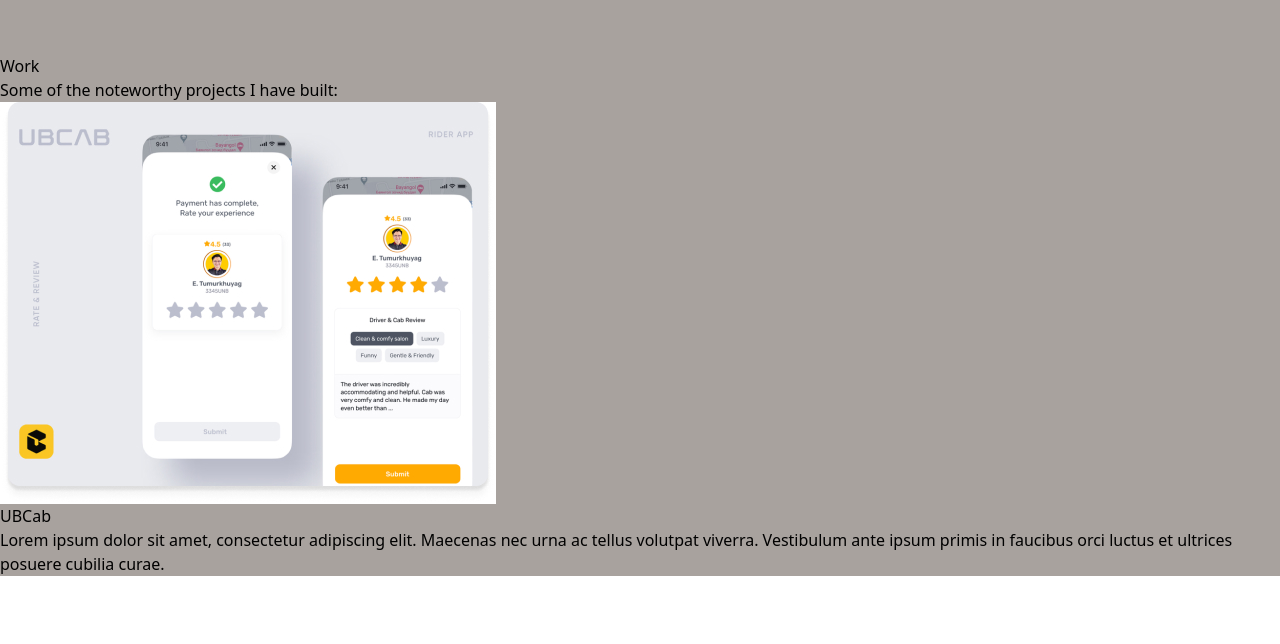
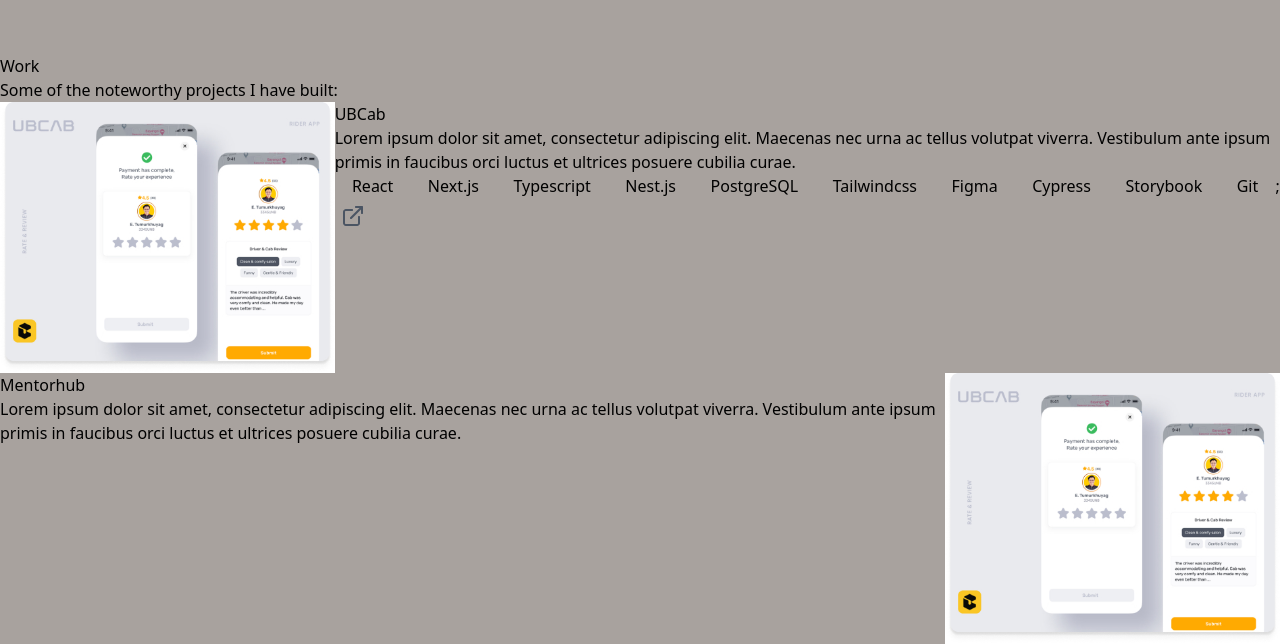
Before and after one commit to 14Berhee/portfolio-react, a Next.js app: page / in a window 1280 px wide. Shown: the part 2382-3026 px from the top of the page. Before the commit the page ends 2958 px from the top, so only its background shows below. Built offline with nearby package versions, Linux system fonts and the light colour scheme.

Commit message:
port yanzlav

```diff
--- /dev/null
+++ b/src/Components/Mentorhub.js
@@ -0,0 +1,19 @@
+import Worktool from "../Components/Workmap";
+
+export default function Mentorhub() {
+  return (
+    <div className="flex justify-between mt-12">
+      <div className="max-w-xl">
+        <h1 className="text-xl font-semibold mb-4 h-7">Mentorhub</h1>
+        <p>
+          Lorem ipsum dolor sit amet, consectetur adipiscing elit. Maecenas nec
+          urna ac tellus volutpat viverra. Vestibulum ante ipsum primis in
+          faucibus orci luctus et ultrices posuere cubilia curae.
+        </p>
+      </div>
+      <div className="max-w-xl h-[480px]">
+        <img src="Picture.jpg" className="p-12 bg-[#F9FAFB] rounded-xl"></img>
+      </div>
+    </div>
+  );
+}
--- /dev/null
+++ b/src/Components/Workmap.js
@@ -0,0 +1,50 @@
+const workdata = [
+  "React",
+  "Next.js",
+  "Typescript",
+  "Nest.js",
+  "PostgreSQL",
+  "Tailwindcss",
+  "Figma",
+  "Cypress",
+  "Storybook",
+  "Git",
+];
+
+const Worktool = () => {
+  return (
+    <div className="flex justify-between">
+      <div className="max-w-xl h-[480px]">
+        <img src="Picture.jpg" className="p-12 bg-[#F9FAFB] rounded-xl"></img>
+      </div>
+      <div>
+        <div className="max-w-xl">
+          <h1 className="text-xl font-semibold mb-4 h-7">UBCab</h1>
+          <p>
+            Lorem ipsum dolor sit amet, consectetur adipiscing elit. Maecenas
+            nec urna ac tellus volutpat viverra. Vestibulum ante ipsum primis in
+            faucibus orci luctus et ultrices posuere cubilia curae.
+          </p>
+        </div>
+        <div className="max-w-[480px] h-[120px] ">
+          <div className=" flex flex-wrap flex-row  ">
+            {workdata.map((tool, index) => {
+              return (
+                <p
+                  key={index}
+                  className=" h-7 rounded-xl bg-slate-200 flex m-auto justify-center px-5 py-1 items-center mt-2 font-semibold text-sm  "
+                >
+                  {tool}
+                </p>
+              );
+            })}
+            ;
+          </div>
+          <img src="Sum.png" className="mt-6"></img>
+        </div>
+      </div>
+    </div>
+  );
+};
+
+export default Worktool;
--- a/src/Components/Workscript.js
+++ /dev/null
@@ -1,17 +0,0 @@
-export default function Workscript() {
-  return (
-    <div>
-      <div className="max-w-xl h-[480px]">
-        <img src="Picture.jpg" className="p-12 bg-[#F9FAFB] rounded-xl"></img>
-      </div>
-      <div className="max-w-xl">
-        <h1 className="text-xl font-semibold mb-4 h-7">UBCab</h1>
-        <p>
-          Lorem ipsum dolor sit amet, consectetur adipiscing elit. Maecenas nec
-          urna ac tellus volutpat viverra. Vestibulum ante ipsum primis in
-          faucibus orci luctus et ultrices posuere cubilia curae.
-        </p>
-      </div>
-    </div>
-  );
-}
--- a/src/pages/index.js
+++ b/src/pages/index.js
@@ -23,7 +23,8 @@
 import Experience from "../Components/Experience";
 import Experience2 from "../Components/Experience2";
 import Work from "../Components/Work";
-import Workscript from "../Components/Workscript";
+import Worktool from "../Components/Workmap";
+import Mentorhub from "../Components/Mentorhub";
 
 const datas = [
   {
@@ -171,9 +172,14 @@
           );
         })}
       </div>
-      <div className="mt-24">
+      <div className="mt-24 ">
         <Work></Work>
-        <Workscript></Workscript>
+      </div>
+      <div>
+        <Worktool></Worktool>
+      </div>
+      <div>
+        <Mentorhub></Mentorhub>
       </div>
     </div>
   );
```
Also changed, not shown: public/Sum.png (added).
